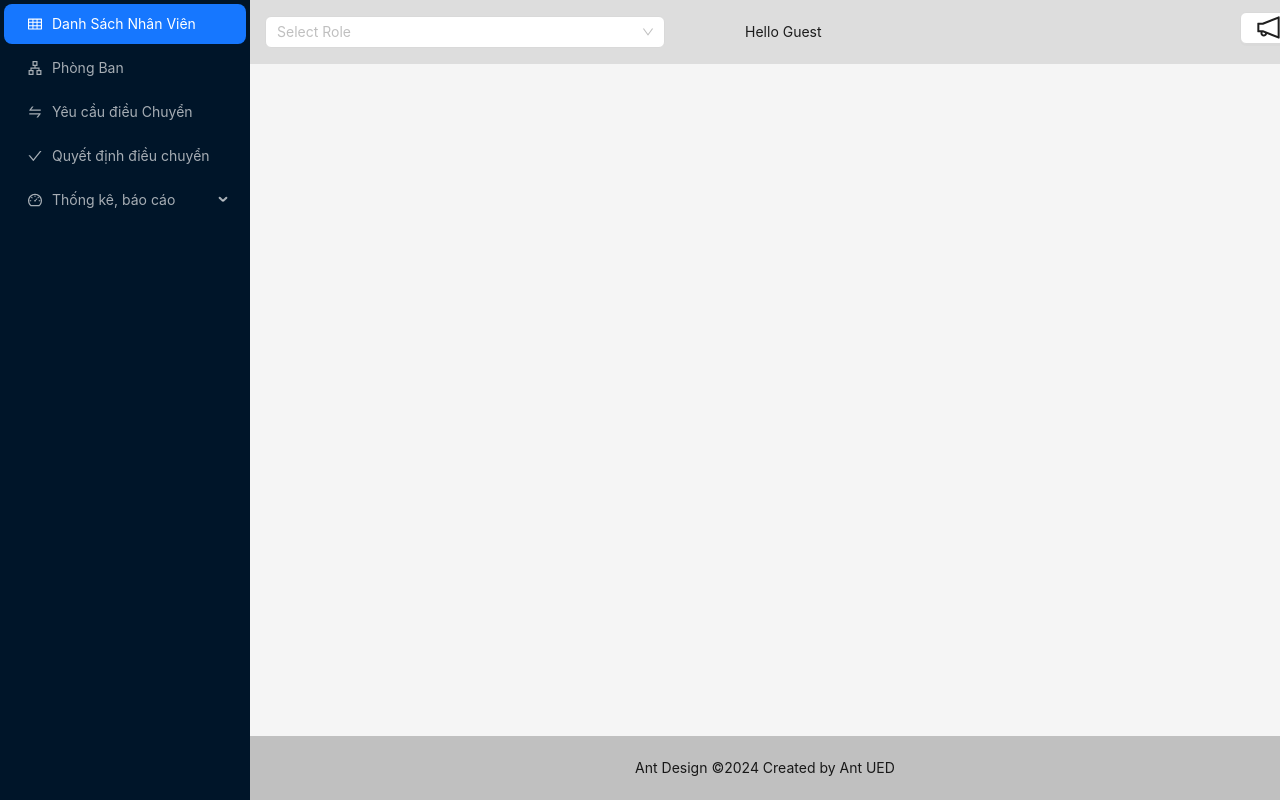
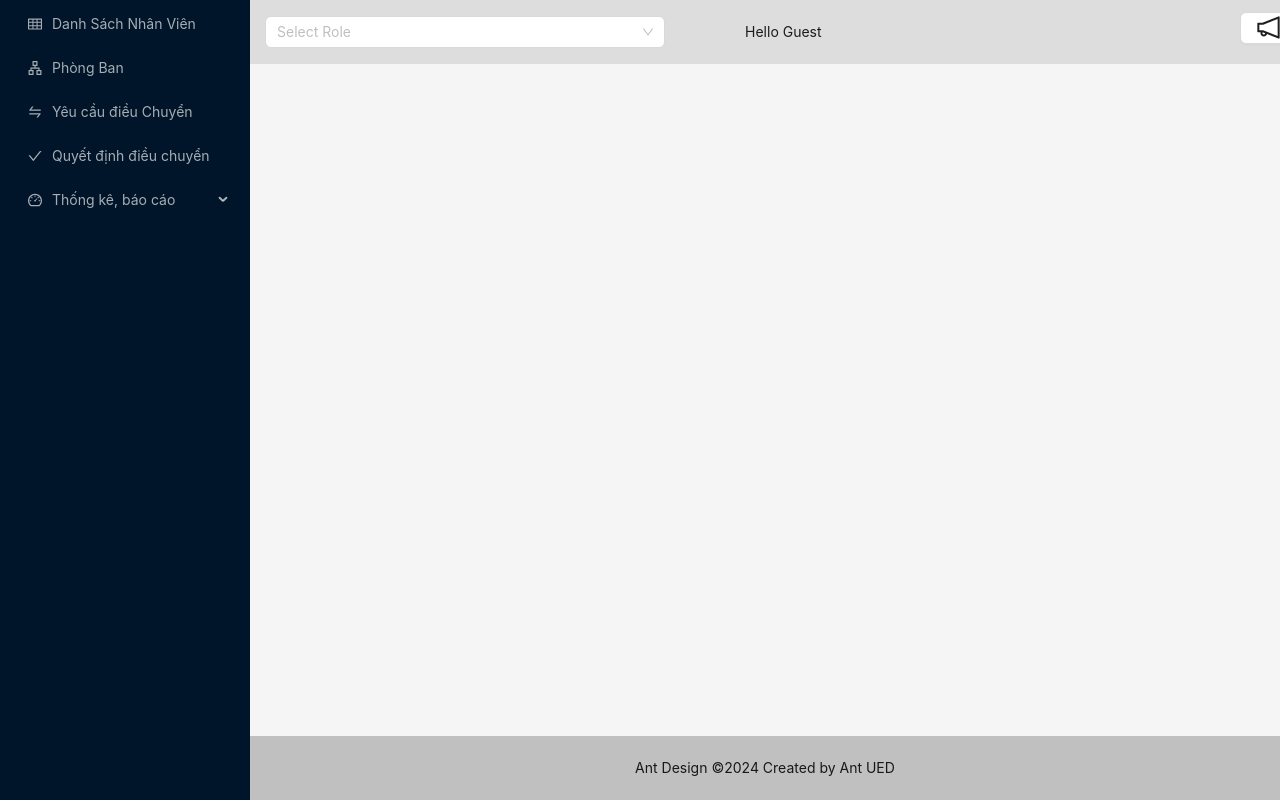
Before and after one commit to NguyenLuan0213/hrm-tranfers, a React (Create React App) app: page / in a window 1280 px wide. Built offline with nearby package versions, Linux system fonts and the light colour scheme.

Commit message:
Fix bugs, when I first turned it on, there was no module back to the Employee module

```diff
--- a/src/components/layout/Layout.tsx
+++ b/src/components/layout/Layout.tsx
@@ -65,10 +65,9 @@ const App: React.FC = () => {
       return '5-2';
     } else if (pathname.includes('/statistics')) {
       return '5-1';
-
-
-    } else {
-      return '1'; // Mặc định chọn menu item 'Danh Sách Nhân Viên'
+    }
+    else {
+      return ''; // Mặc định chọn menu item 'Danh Sách Nhân Viên'
     }
   };
 
```
